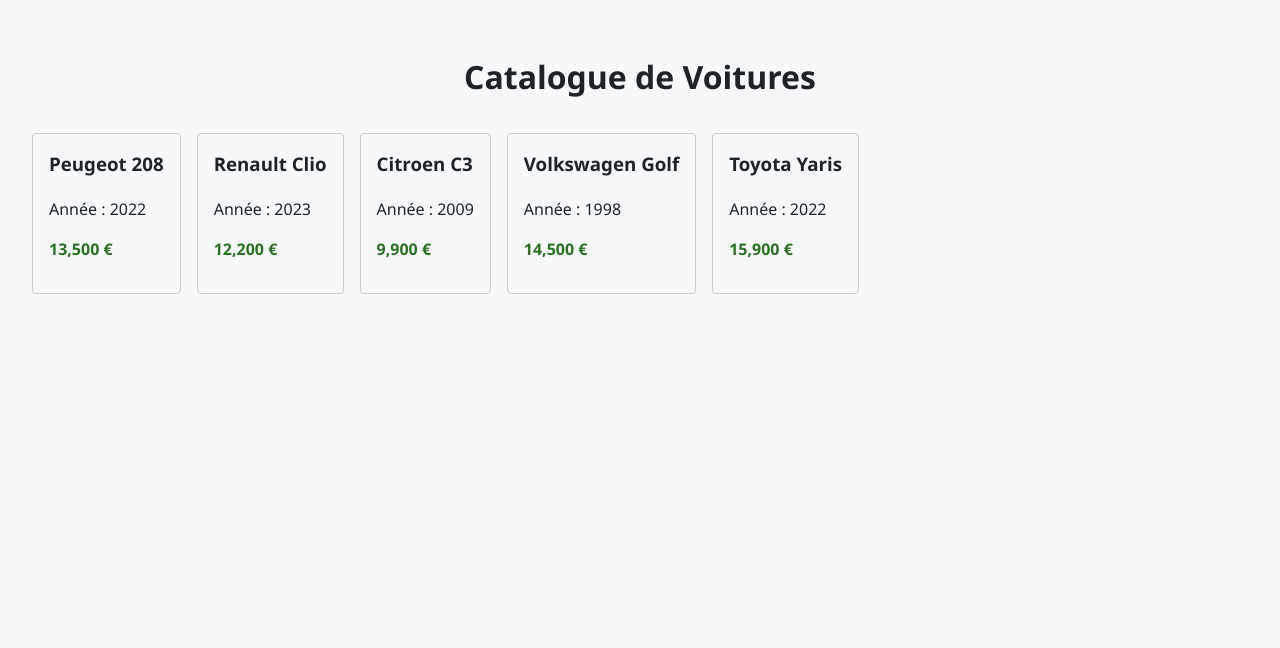
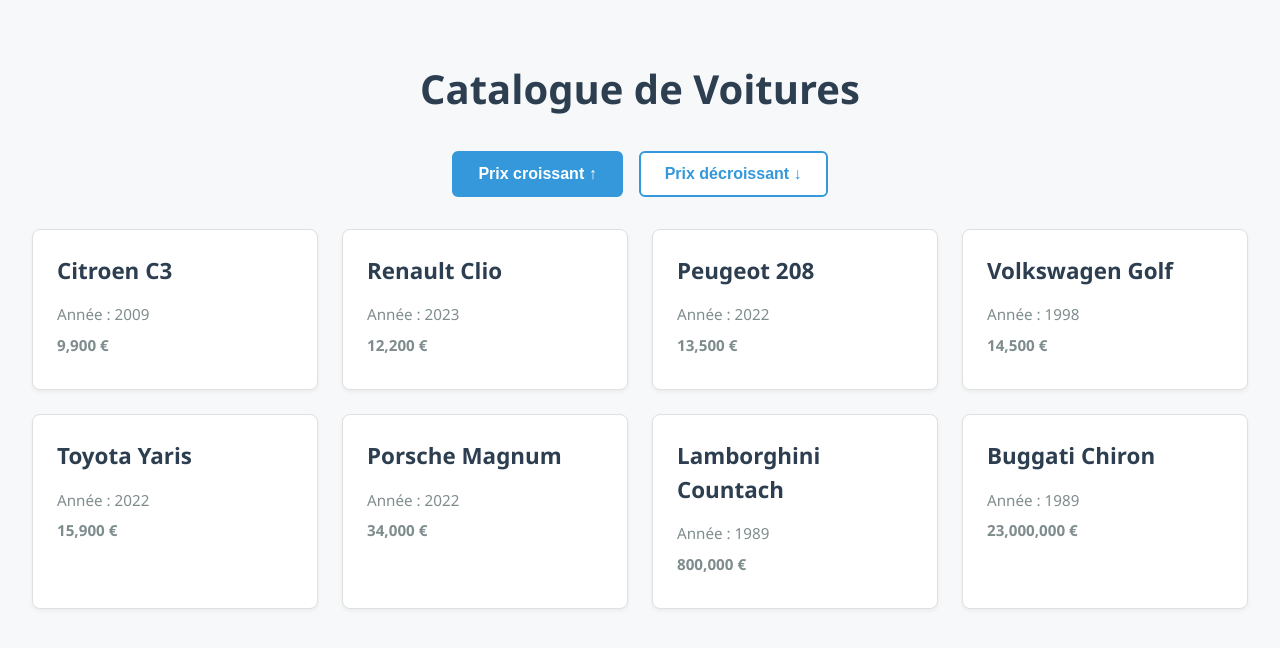
Before and after one commit to AbdulrahmanChahdi/individual-exercise-react-test, a React (Vite) app: page / in a window 1280 px wide. Shown: the top 648 px of the page. Built offline with nearby package versions, Linux system fonts and the light colour scheme.

Commit message:
[ADD] iAjout tri des voitures par prix

```diff
--- a/src/App.css
+++ b/src/App.css
@@ -1,29 +1,83 @@
 .app {
   padding: 2rem;
+  max-width: 1400px;
+  margin: 0 auto;
 }
 
 .app h1 {
   text-align: center;
   margin-bottom: 2rem;
+  color: #2c3e50;
+  font-size: 2.5rem;
+}
+
+.sort-buttons {
+  text-align: center;
+  margin-bottom: 2rem;
+}
+
+.sort-buttons button {
+  padding: 0.75rem 1.5rem;
+  margin: 0 0.5rem;
+  border: 2px solid #3498db;
+  background: white;
+  color: #3498db;
+  border-radius: 6px;
+  cursor: pointer;
+  font-size: 1rem;
+  font-weight: 600;
+  transition: all 0.3s;
+}
+
+.sort-buttons button:hover {
+  background: #3498db;
+  color: white;
+  transform: translateY(-2px);
+  box-shadow: 0 4px 8px rgba(52, 152, 219, 0.3);
+}
+
+.sort-buttons button.active {
+  background: #3498db;
+  color: white;
 }
 
 .cards-container {
-  display: flex;
-  flex-wrap: wrap;
-  gap: 1rem;
+  display: grid;
+  grid-template-columns: repeat(auto-fill, minmax(280px, 1fr));
+  gap: 1.5rem;
 }
 
 .car-card {
-  border: 1px solid #ccc;
-  padding: 1rem;
-  border-radius: 4px;
+  border: 1px solid #e0e0e0;
+  padding: 1.5rem;
+  border-radius: 8px;
+  background: white;
+  transition: all 0.3s;
+  box-shadow: 0 2px 4px rgba(0, 0, 0, 0.05);
+}
+
+.car-card:hover {
+  transform: translateY(-4px);
+  box-shadow: 0 8px 16px rgba(0, 0, 0, 0.1);
+  border-color: #3498db;
 }
 
 .car-card h3 {
   margin-top: 0;
+  margin-bottom: 1rem;
+  color: #2c3e50;
+  font-size: 1.4rem;
+}
+
+.car-card p {
+  margin: 0.5rem 0;
+  color: #7f8c8d;
+  font-size: 0.95rem;
 }
 
 .price {
   font-weight: bold;
-  color: #2a7221;
+  color: #27ae60;
+  font-size: 1.3rem;
+  margin-top: 1rem;
 }
--- a/src/Data/Vehicle.js
+++ b/src/Data/Vehicle.js
@@ -28,6 +28,39 @@
         modele:"Yaris",
         annee:2022,
         prix:15900
+	},
+	{
+        marque:"Porsche",
+        modele:"Magnum",
+        annee:2022,
+        prix:34000
+    },
+    {
+        marque:"Buggati",
+        modele:"Chiron",
+        annee:1989,
+        prix:23000000
+	},
+    {
+        marque:"Lamborghini",
+        modele:"Countach",
+        annee:1989,
+        prix:800000
 	}
 ];
+
+export function sortCar(carList, ascending) {
+
+        // trie la liste des voitures en fonction du prix
+    return [...carList].sort((a, b) => {
+        if (ascending) {
+        // compare les prix des voitures pour trier en ordre croissant
+            return a.prix - b.prix;
+        } else {
+        // compare les prix des voitures pour trier en ordre décroissant
+            return b.prix - a.prix;
+        }
+    });
+}
+
 export default vehicles;
--- a/src/components/Card/CarCard.jsx
+++ b/src/components/Card/CarCard.jsx
@@ -1,6 +1,8 @@
 function CarCard({ vehicle }) {
     return (
         <div className="car-card">
+
+        {/* affiche les détails de chaque voiture en utilisant les données passées en tant que props qui proviennent de vehicle.js */}
             <h3>{vehicle.marque} {vehicle.modele}</h3>
             <p>Année : {vehicle.annee}</p>
             <p className="price">{vehicle.prix.toLocaleString()} €</p>
--- a/src/components/Card/DisplayCards.jsx
+++ b/src/components/Card/DisplayCards.jsx
@@ -1,12 +1,36 @@
+import { useState } from 'react';
 import CarCard from './CarCard';
-import vehicles from '../../Data/Vehicle';
+import vehicles, { sortCar } from '../../Data/Vehicle';
 
 function DisplayCards() {
+    const [ascending, setAscending] = useState(true);
+
+    const sortedVehicles = sortCar(vehicles, ascending);
+
     return (
-        <div className="cards-container">
-            {vehicles.map((vehicle, index) => (
-                <CarCard key={index} vehicle={vehicle} />
-            ))}
+        <div>
+            <div className="sort-buttons">
+                <button
+                    onClick={() => setAscending(true)}
+                    className={ascending ? 'active' : ''}
+                >
+                    Prix croissant ↑
+                </button>
+                <button
+                    onClick={() => setAscending(false)}
+                    className={!ascending ? 'active' : ''}
+                >
+                    Prix décroissant ↓
+                </button>
+            </div>
+            {/* affiche les cartes de voitures triées en fonction du prix */}
+            <div className="cards-container">
+             {/* map à travers la liste triée des véhicules et rend une carte pour chaque véhicule */}
+                {sortedVehicles.map((vehicle, index) => (
+                /* renvoie une carte de voiture pour chaque véhicule */
+                    <CarCard key={index} vehicle={vehicle} />
+                ))}
+            </div>
         </div>
     );
 }
```
